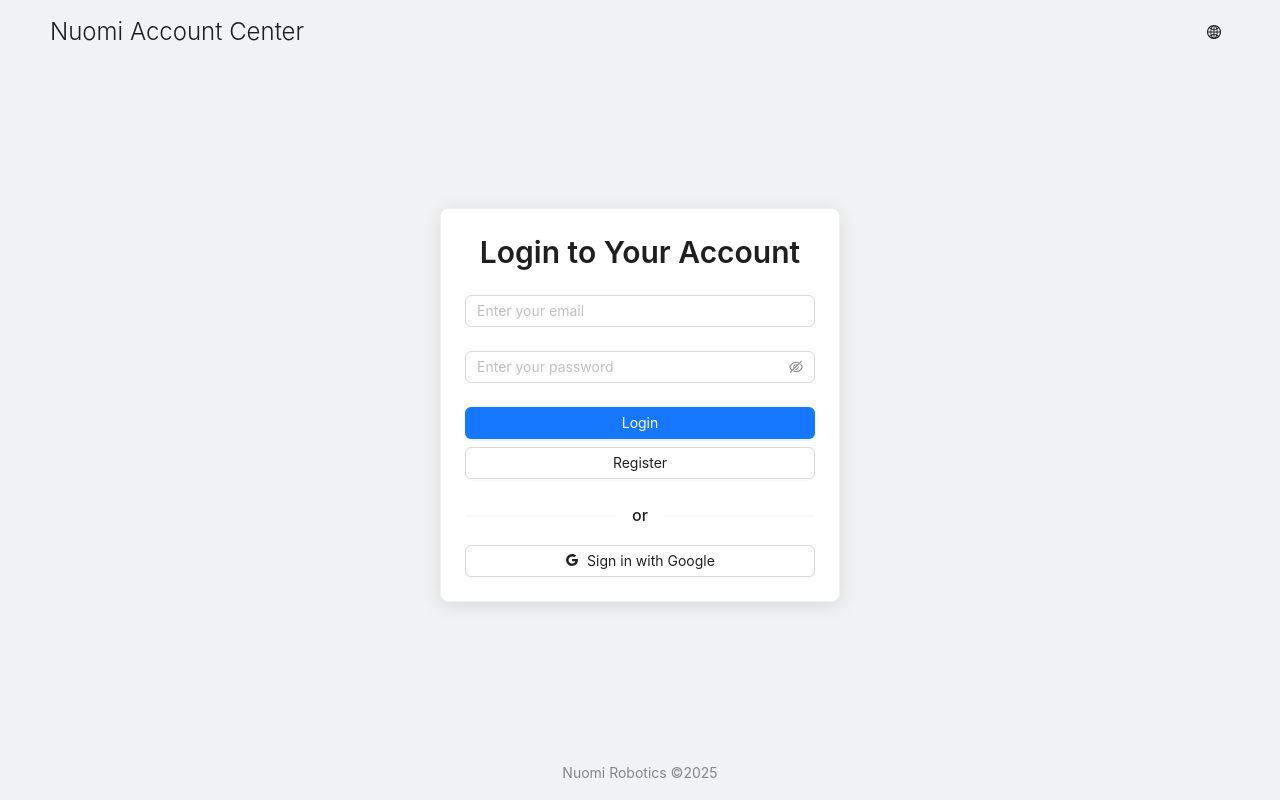
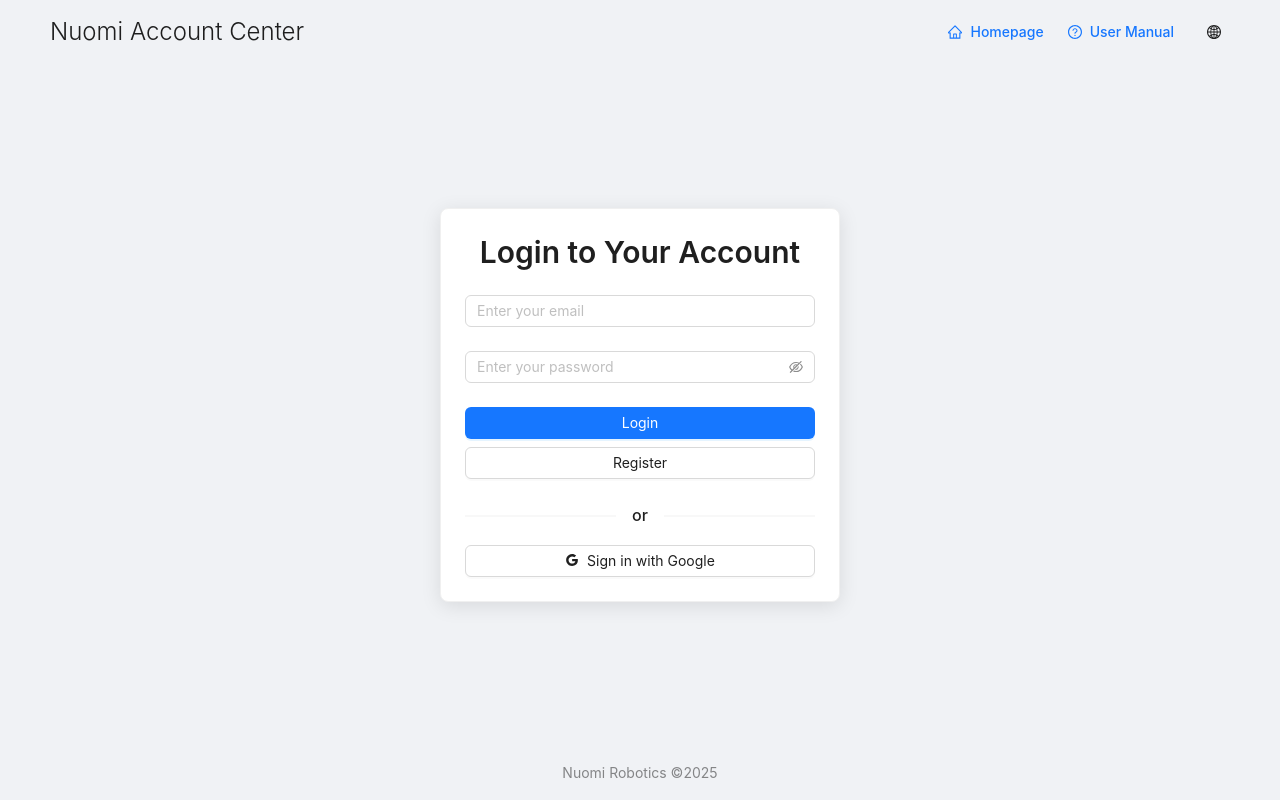
Before and after one commit to yiqun234/nuomi-account, a React (Vite) app: page /login in a window 1280 px wide. Built offline with nearby package versions, Linux system fonts and the light colour scheme; no server answers.

Commit message:
feat: add Redirecting

```diff
--- a/public/locales/en/translation.json
+++ b/public/locales/en/translation.json
@@ -3,6 +3,8 @@
     "login_title": "Login to Your Account",
     "login_button": "Login",
     "logout": "Logout",
+    "user_manual": "User Manual",
+    "homepage": "Homepage",
     "save": "Save",
     "reset": "Reset",
     "save_success": "Configuration saved successfully!",
@@ -288,12 +290,14 @@
       }
     },
     "authorize": {
-      "title": "Authorizing Application",
+      "title": "Application Authorization",
       "processing": "Processing authorization, please wait...",
       "success_title": "Authorization Successful!",
-      "success_subtitle": "You can now close this window and return to the application.",
+      "success_subtitle": "You can now return to your application.",
+      "redirect_countdown": "Redirecting to your dashboard in {{count}} seconds...",
       "error_title": "Authorization Failed",
-      "error_callback_not_found": "Authorization failed: The callback URL was not found.",
-      "error_unknown": "An unknown error occurred during authorization."
+      "error_callback_not_found": "Authorization failed: Callback URL not found.",
+      "error_unknown": "An unknown error occurred during authorization.",
+      "error_not_logged_in": "You must be logged in to authorize the application."
     }
 }
--- a/src/components/AuthLayout.tsx
+++ b/src/components/AuthLayout.tsx
@@ -1,19 +1,41 @@
 import React from 'react'
-import { Layout, Typography } from 'antd'
+import { Layout, Typography, Space, Flex } from 'antd'
+import { useTranslation } from 'react-i18next'
+import { HomeOutlined, QuestionCircleOutlined } from '@ant-design/icons'
 import LanguageSwitcher from './LanguageSwitcher'
 import './AuthLayout.css'
 
 const { Header, Content, Footer } = Layout
-const { Title, Text } = Typography
+const { Title, Text, Link } = Typography
 
 const AuthLayout = ({ children }: { children: React.ReactNode }) => {
+  const { t, i18n } = useTranslation()
+  const lang = i18n.language.startsWith('zh') ? 'zh' : 'en'
+  const userManualUrl = `https://www.nuomi.ai/instructions.html?lang=${lang}`
+
   return (
     <Layout className="auth-layout">
       <Header className="auth-header">
         <Title level={3} style={{ margin: 0, fontWeight: 300 }}>
           Nuomi Account Center
         </Title>
-        <LanguageSwitcher />
+        <Flex align="center" gap="large">
+          <Space size="large">
+            <Link href="https.nuomi.ai" target="_blank" rel="noopener noreferrer">
+              <Space>
+                <HomeOutlined />
+                {t('homepage', 'Homepage')}
+              </Space>
+            </Link>
+            <Link href={userManualUrl} target="_blank" rel="noopener noreferrer">
+              <Space>
+                <QuestionCircleOutlined />
+                {t('user_manual', 'User Manual')}
+              </Space>
+            </Link>
+          </Space>
+          <LanguageSwitcher />
+        </Flex>
       </Header>
       <Content className="auth-content">{children}</Content>
       <Footer className="auth-footer">
--- a/src/pages/AuthorizePage.tsx
+++ b/src/pages/AuthorizePage.tsx
@@ -1,6 +1,7 @@
 import { useState, useEffect, useRef } from 'react'
 import { Card, Typography, Spin, Flex, Result } from 'antd'
 import { useTranslation } from 'react-i18next'
+import { useNavigate } from 'react-router-dom'
 import useAuthStore from '../store/auth'
 import { getOrCreateApiKey } from '../services/apiKey'
 import type { User } from 'firebase/auth'
@@ -13,32 +14,27 @@ type AuthStatus = 'processing' | 'success' | 'error'
 const AuthorizePage = () => {
   const { t } = useTranslation()
   const { user } = useAuthStore()
+  const navigate = useNavigate()
   const [status, setStatus] = useState<AuthStatus>('processing')
   const [error, setError] = useState<string>('')
-  const hasProcessed = useRef(false) // This is our one-time lock.
+  const [countdown, setCountdown] = useState(5)
+  const hasProcessed = useRef(false)
 
   useEffect(() => {
-    // We add the hasProcessed.current check to ensure this logic runs only once.
     if (!user || hasProcessed.current) {
       return
     }
-
-    // Lock it immediately.
     hasProcessed.current = true
-
     const callbackUrl = sessionStorage.getItem('authCallback')
-
     const processAuthorization = async (loggedInUser: User) => {
       if (!callbackUrl) {
         setError(t('authorize.error_callback_not_found'))
         setStatus('error')
         return
       }
-
       try {
         const apiKey = await getOrCreateApiKey(loggedInUser.uid)
         const idToken = await loggedInUser.getIdToken()
-
         await fetch(callbackUrl, {
           method: 'POST',
           headers: { 'Content-Type': 'application/json' },
@@ -53,16 +49,30 @@ const AuthorizePage = () => {
         const error = err as Error
         console.error('Authorization process failed:', error)
         setError(error.message || t('authorize.error_unknown'))
-        console.log(1111111)
         setStatus('error')
       } finally {
-        // Clean up the session storage regardless of the outcome.
         sessionStorage.removeItem('authCallback')
       }
     }
-
     processAuthorization(user)
   }, [user, t])
+
+  useEffect(() => {
+    let timer: ReturnType<typeof setInterval>;
+    if (status === 'success') {
+      timer = setInterval(() => {
+        setCountdown(prevCountdown => {
+          if (prevCountdown <= 1) {
+            clearInterval(timer);
+            navigate('/dashboard');
+            return 0;
+          }
+          return prevCountdown - 1;
+        });
+      }, 1000);
+    }
+    return () => clearInterval(timer);
+  }, [status, navigate]);
 
   const renderContent = () => {
     switch (status) {
@@ -78,7 +88,12 @@ const AuthorizePage = () => {
           <Result
             status="success"
             title={t('authorize.success_title')}
-            subTitle={t('authorize.success_subtitle')}
+            subTitle={
+              <>
+                <div>{t('authorize.success_subtitle')}</div>
+                <div>{t('authorize.redirect_countdown', { count: countdown })}</div>
+              </>
+            }
           />
         )
       case 'error':
--- a/src/pages/DashboardPage.tsx
+++ b/src/pages/DashboardPage.tsx
@@ -21,6 +21,9 @@ import {
   CodeOutlined,
   IdcardOutlined,
   UploadOutlined,
+  QuestionCircleOutlined,
+  LogoutOutlined,
+  HomeOutlined,
 } from '@ant-design/icons'
 import { useTranslation } from 'react-i18next'
 import yaml from 'js-yaml'
@@ -34,7 +37,7 @@ import LanguageSwitcher from '../components/LanguageSwitcher'
 import type { Group, AppConfig, DatePosted } from '../types'
 
 const { Header, Sider, Content } = Layout
-const { Title } = Typography
+const { Title, Link } = Typography
 
 const isObject = (item: unknown): item is Record<string, unknown> => {
   return item !== null && typeof item === 'object' && !Array.isArray(item);
@@ -81,7 +84,7 @@ const removeUndefinedDeep = <T extends unknown>(obj: T): T => {
 };
 
 const DashboardPage: React.FC = () => {
-  const { t } = useTranslation()
+  const { t, i18n } = useTranslation()
   const { user, logout } = useAuth()
   const [form] = Form.useForm<AppConfig>()
   const [loading, setLoading] = useState(true)
@@ -273,6 +276,7 @@ const DashboardPage: React.FC = () => {
   const userMenuItems = [
     {
       key: 'logout',
+      icon: <LogoutOutlined />,
       label: t('logout', 'Logout'),
     },
   ]
@@ -309,6 +313,18 @@ const DashboardPage: React.FC = () => {
           {t('title', 'Configuration Panel')}
         </Title>
         <Space>
+          <Link href="https://www.nuomi.ai" target="_blank" rel="noopener noreferrer">
+            <Space>
+              <HomeOutlined />
+              {t('homepage', 'Homepage')}
+            </Space>
+          </Link>
+          <Link href={`https://www.nuomi.ai/instructions.html?lang=${i18n.language.startsWith('zh') ? 'zh' : 'en'}`} target="_blank" rel="noopener noreferrer">
+            <Space>
+              <QuestionCircleOutlined />
+              {t('user_manual', 'User Manual')}
+            </Space>
+          </Link>
           <LanguageSwitcher />
           {user && (
             <Dropdown menu={{ items: userMenuItems, onClick: handleMenuClick }}>
```
Also changed, not shown: public/locales/zh/translation.json (+6 -2 lines).
